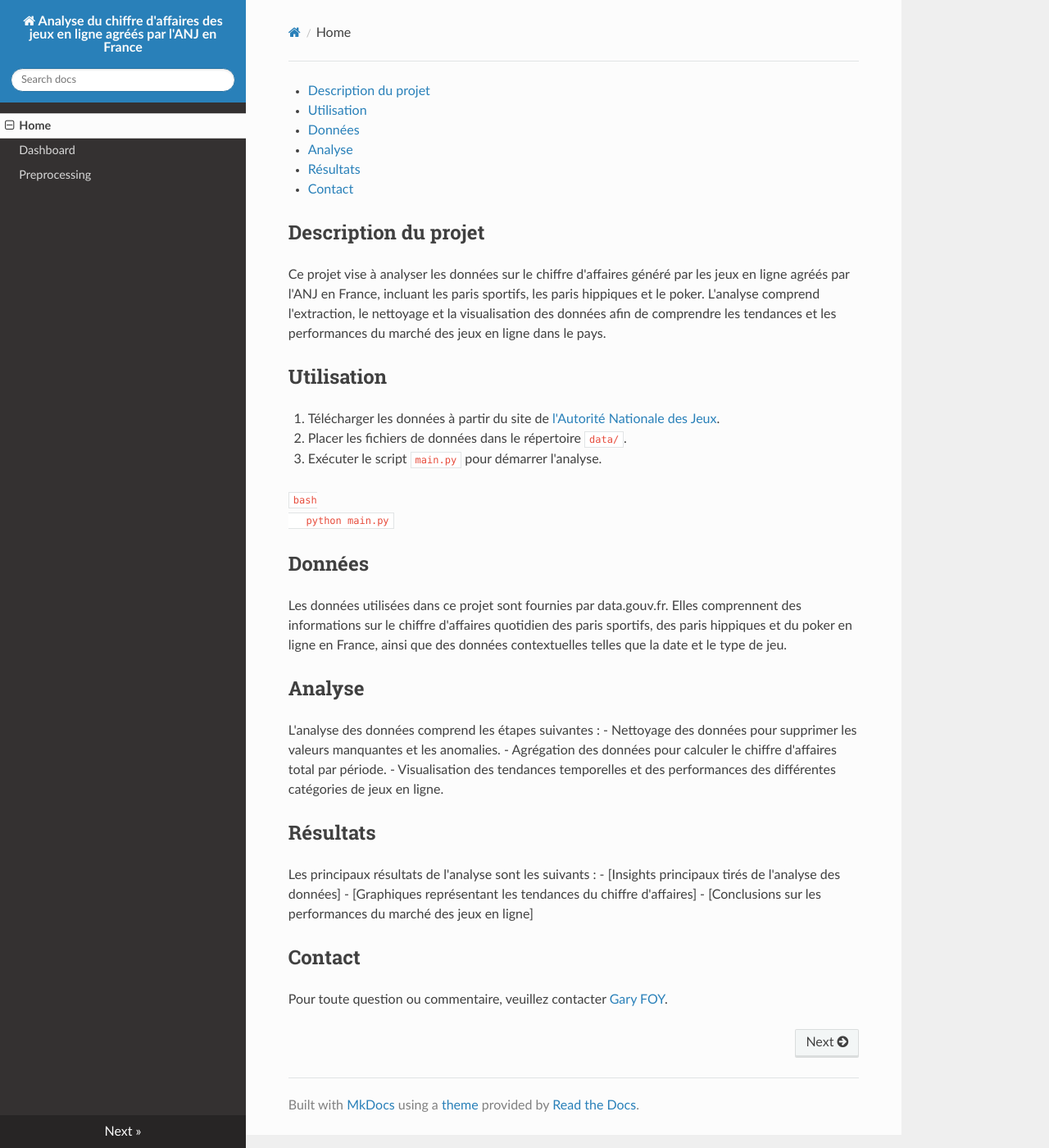
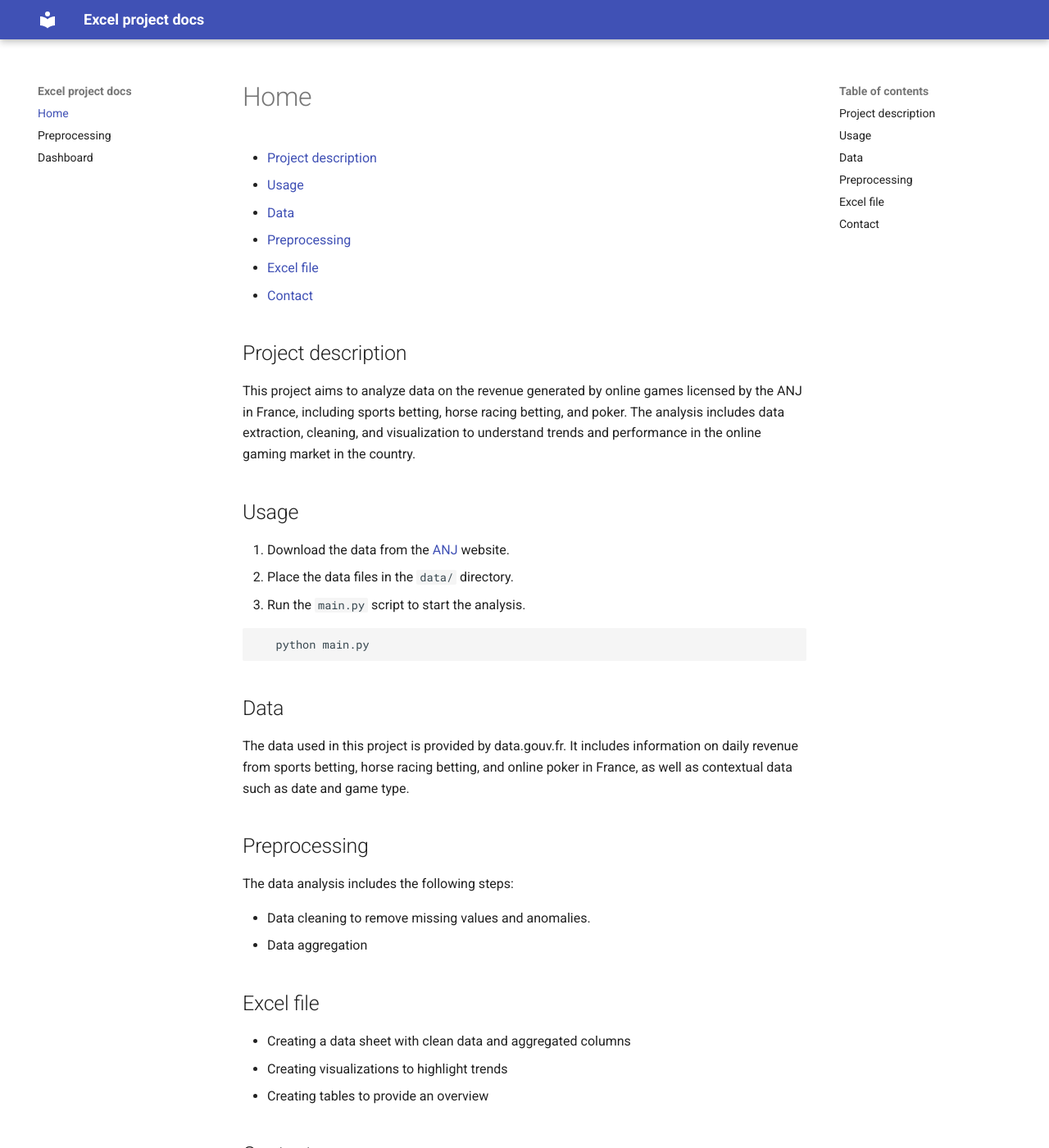
Before and after one commit to GaRyFoYDev/gambling, an MkDocs documentation site: the page built from docs/index.md, in a window 1280 px wide and 1400 px high. Shown: the whole window at 82% size. Built offline with MkDocs 1.6.1 and Material for MkDocs 9.7.7, drawn with Linux system fonts in a browser that asks for light colours; nearby versions of some CDN libraries; some of the changed text lies outside the part shown.

````diff
--- a/docs/index.md
+++ b/docs/index.md
@@ -1,43 +1,40 @@
-
-- [Description du projet](#description-du-projet)
-- [Utilisation](#utilisation)
-- [Données](#données)
-- [Analyse](#analyse)
-- [Résultats](#résultats)
+- [Project description](#project-description)
+- [Usage](#usage)
+- [Data](#data)
+- [Preprocessing](#preprocessing)
+- [Excel file](#excel-file)
 - [Contact](#contact)
 
 
-
-## Description du projet
-Ce projet vise à analyser les données sur le chiffre d'affaires généré par les jeux en ligne agréés par l'ANJ en France, incluant les paris sportifs, les paris hippiques et le poker. L'analyse comprend l'extraction, le nettoyage et la visualisation des données afin de comprendre les tendances et les performances du marché des jeux en ligne dans le pays.
+## Project description
+This project aims to analyze data on the revenue generated by online games licensed by the ANJ in France, including sports betting, horse racing betting, and poker. The analysis includes data extraction, cleaning, and visualization to understand trends and performance in the online gaming market in the country.
 
 
+## Usage
+1. Download the data from the [ANJ](https://anj.fr/open-data-anj) website.
+2. Place the data files in the `data/` directory.
+3. Run the `main.py` script to start the analysis.
 
-## Utilisation
-1. Télécharger les données à partir du site de [l'Autorité Nationale des Jeux](https://anj.fr/open-data-anj).
-2. Placer les fichiers de données dans le répertoire `data/`.
-3. Exécuter le script `main.py` pour démarrer l'analyse.
-
-   ```bash
+```bash
    python main.py
-   ```
+```
 
 
-## Données
-Les données utilisées dans ce projet sont fournies par data.gouv.fr. Elles comprennent des informations sur le chiffre d'affaires quotidien des paris sportifs, des paris hippiques et du poker en ligne en France, ainsi que des données contextuelles telles que la date et le type de jeu.
+## Data
+The data used in this project is provided by data.gouv.fr. It includes information on daily revenue from sports betting, horse racing betting, and online poker in France, as well as contextual data such as date and game type.
 
-## Analyse
-L'analyse des données comprend les étapes suivantes :
-- Nettoyage des données pour supprimer les valeurs manquantes et les anomalies.
-- Agrégation des données pour calculer le chiffre d'affaires total par période.
-- Visualisation des tendances temporelles et des performances des différentes catégories de jeux en ligne.
+## Preprocessing
+The data analysis includes the following steps:
 
-## Résultats
-Les principaux résultats de l'analyse sont les suivants :
-- [Insights principaux tirés de l'analyse des données]
-- [Graphiques représentant les tendances du chiffre d'affaires]
-- [Conclusions sur les performances du marché des jeux en ligne]
+* Data cleaning to remove missing values and anomalies.
+* Data aggregation
+
+
+## Excel file
+* Creating a data sheet with clean data and aggregated columns
+* Creating visualizations to highlight trends
+* Creating tables to provide an overview
 
 
 ## Contact
-Pour toute question ou commentaire, veuillez contacter [Gary FOY](mailto:garyfoy@hotmail.fr).
+For any questions or comments, please contact [Gary FOY](mailto:garyfoy@hotmail.fr).
--- a/mkdocs.yml
+++ b/mkdocs.yml
@@ -1,4 +1,12 @@
-site_name: Analyse du chiffre d'affaires des jeux en ligne agréés par l'ANJ en France
+site_name: 'Excel project docs'
 
 theme:
-  name: readthedocs
+  name: "material"
+
+plugins:
+  - mkdocstrings
+
+nav:
+  - Home: index.md
+  - Preprocessing: preprocessing.md
+  -  Dashboard: dashboard.md
--- a/requirements.txt
+++ b/requirements.txt
@@ -1,12 +1,14 @@
 appnope==0.1.4
 asttokens==2.4.1
 click==8.1.7
+colorama==0.4.6
 comm==0.2.2
 debugpy==1.8.1
 decorator==5.1.1
 et-xmlfile==1.1.0
 executing==2.0.1
 ghp-import==2.1.0
+griffe==0.45.2
 ipykernel==6.29.4
 ipython==8.23.0
 jedi==0.19.1
@@ -18,7 +20,10 @@ MarkupSafe==2.1.5
 matplotlib-inline==0.1.7
 mergedeep==1.3.4
 mkdocs==1.6.0
+mkdocs-autorefs==1.0.1
 mkdocs-get-deps==0.2.0
+mkdocstrings==0.25.1
+mkdocstrings-python==1.10.3
 mypy==1.10.0
 mypy-extensions==1.0.0
 nest-asyncio==1.6.0
@@ -36,6 +41,7 @@ psutil==5.9.8
 ptyprocess==0.7.0
 pure-eval==0.2.2
 Pygments==2.17.2
+pymdown-extensions==10.8.1
 python-dateutil==2.9.0.post0
 pytz==2024.1
 PyYAML==6.0.1
````
Also changed, not shown: README.md (+11 -4 lines), docs/dashboard.md (+1 -2 lines), docs/preprocessing.md (+1 -2 lines), 2 other files.
